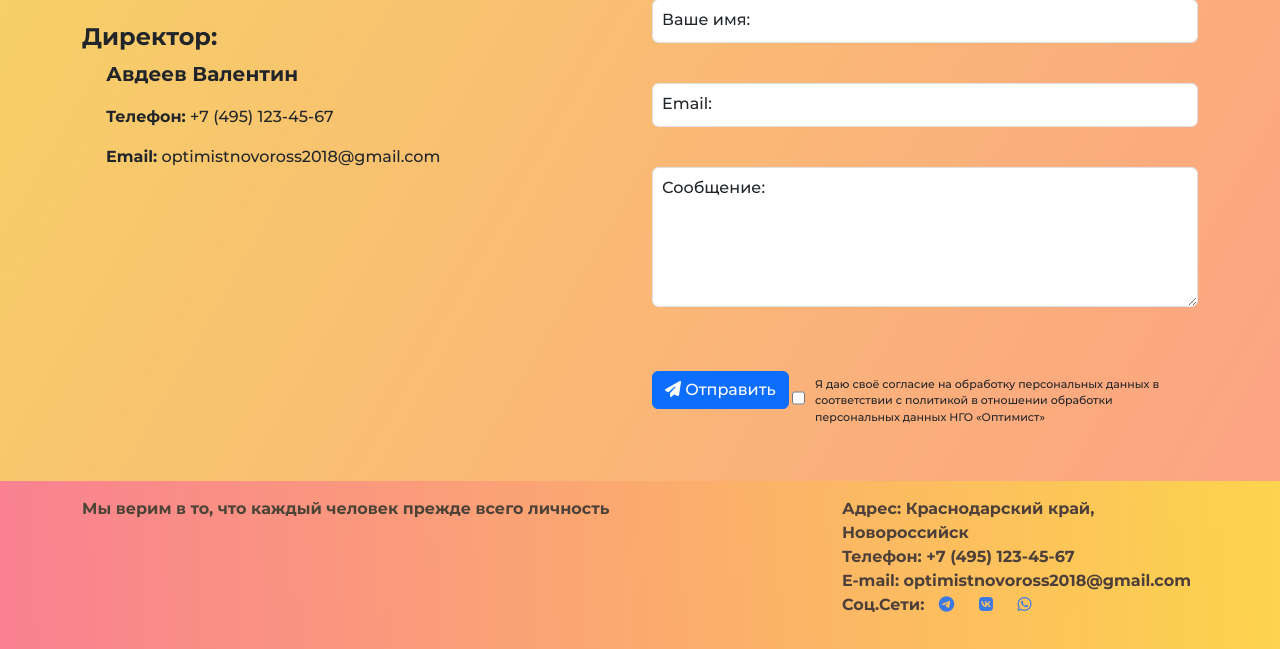
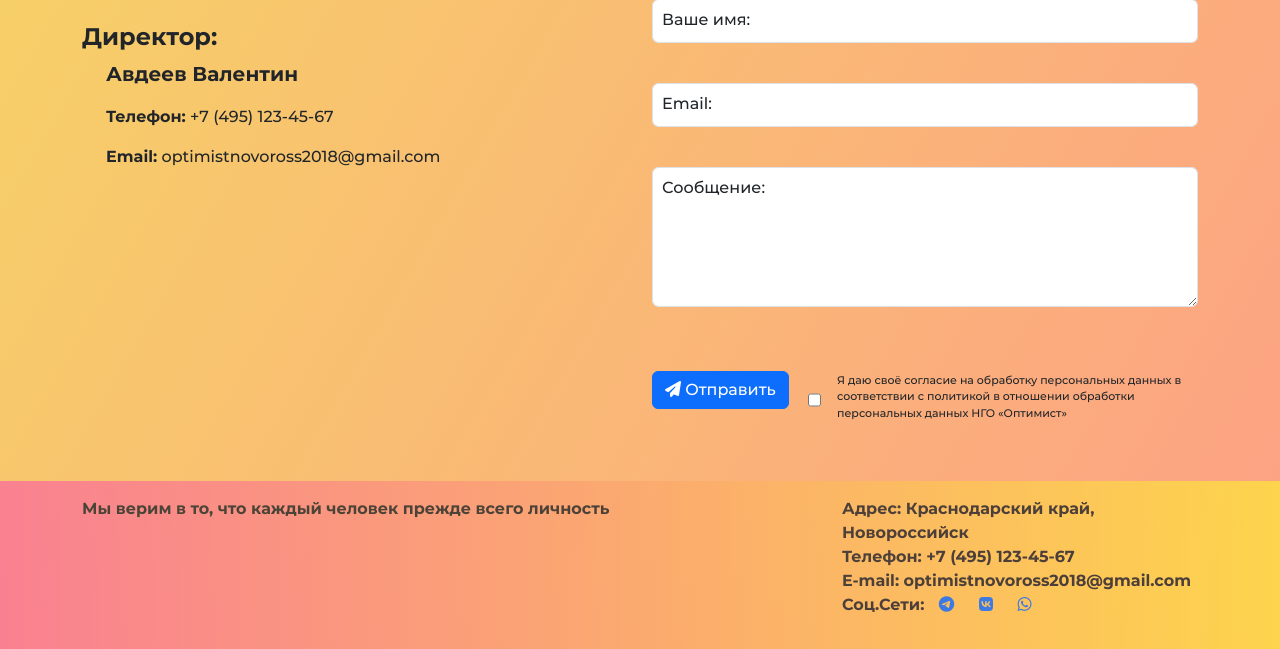
Before and after one commit to SergeiNaum/novoross_society, a Django app: page /contacts/ in a window 1280 px wide. Shown: the part 236-885 px from the top of the page. Run offline with Django 4.2, Linux system fonts and the light colour scheme; some libraries are stand-ins or nearby versions.

Commit message:
add checkbox into moelForm mechanizm

```diff
--- a/society_main/forms.py
+++ b/society_main/forms.py
@@ -9,12 +9,18 @@ class ContactForm(ModelForm):
 
     class Meta:
         model = ContactFormModel
-        fields = ['name', 'email', 'message']
-        labels = {'name': 'Ваше имя', 'email': 'Email', 'message': 'Сообщение'}
+        fields = ['name', 'email', 'message', 'checkbox']
+        labels = {
+            'name': 'Ваше имя',
+            'email': 'Email',
+            'message': 'Сообщение',
+        }
         widgets = {
             'name': forms.TextInput(attrs={'class': 'form-control form-style', 'autocomplete': 'off'}),
             'email': forms.EmailInput(attrs={'class': 'form-control form-style', 'autocomplete': 'off'}),
             'message': forms.Textarea(attrs={
                 'cols': 50, 'rows': 5, 'class': 'form-control form-style', 'autocomplete': 'off'
             }),
+            'checkbox': forms.CheckboxInput(attrs={
+                'class': 'chechbox_in', 'id': 'checkbox', 'required': True}),
         }
--- a/society_main/models.py
+++ b/society_main/models.py
@@ -34,7 +34,7 @@ class ContactFormModel(TimestampedModel):
     name = models.CharField(max_length=100, verbose_name='Имя')
     email = models.EmailField(unique=True, max_length=200, verbose_name='email')
     message = models.TextField(verbose_name="Текст обращения")
-    # checkbox = models.BooleanField(default=False)
+    checkbox = models.BooleanField(default=False)
 
 
 
--- a/society_main/static/society_main/css/style.css
+++ b/society_main/static/society_main/css/style.css
@@ -197,13 +197,13 @@ ul.list-articles li {
 
     width: 20px;
     height: 20px;
-    border: 2px solid #3c7e5e;
+    border: 3px solid #3c7e5e;
 
 
 }
 
 .chechbox_p {
-    font-size: 11px;
+    font-size: 9px;
     margin-left: 10px;
     margin-top: 20px;
 
@@ -215,8 +215,8 @@ ul.list-articles li {
     display: flex;
     margin-left: 130px;
     align-items: center;
-    margin-bottom: 10px;
-    font-size: 16px;
+    margin-top: 8px;
+    font-size: 11px;
 
 
 }
--- a/society_main/templates/society_main/contacts.html
+++ b/society_main/templates/society_main/contacts.html
@@ -29,35 +29,35 @@
         <h3 class="mt-4">Напишите нам:</h3>
         <br>
 
-<form action="" method="POST" id="contactForm">
-
+<form action="" method="POST" class="" id="contactForm">
   {% csrf_token %}
   <div class="form-error">{{ form.non_field_errors }}</div>
-
-  {% for f in form %}
   <div class="mb-3 form-group">
-<label class="form-label" for="{{ f.id_for_label }}">{{f.label}}: </label>
-    {{ f }}
+    {{ form.name.label_tag }}
+    {{ form.name }} <br>
   </div>
-  <div class="form-error">{{ f.errors }}</div>
-  <br>
-    {% endfor %}
-
-  <div class="mb-3  form-group">
-    <label for="accept_tos" class="custom-checkbox">
-      <input type="checkbox" class="chechbox_in" id="accept_tos" required>
-      <p class="chechbox_p"> Я даю своё согласие на обработку персональных данных в соответствии с политикой в отношении обработки персональных данных НГО «Оптимист»</p>
+  <div class="mb-3 form-group">
+    {{ form.email.label_tag }}
+    {{ form.email }} <br>
+  </div>
+  <div class="mb-3 form-group">
+    {{ form.message.label_tag }}
+    {{ form.message }} <br>
+  </div>
+  <div class="mb-3 form-group d-flex align-items-start">
+    <label for="{{ form.checkbox.id_for_label }}" class="custom-checkbox ps-3">
+      {{ form.checkbox }}
+      <p class=" mt-2 ps-3"> Я даю своё согласие на обработку персональных данных в соответствии с политикой в отношении обработки персональных данных НГО «Оптимист»</p>
     </label>
   </div>
-
-  <button type="submit" class="btn btn-primary mt-2">
-    <i class="fa-sharp fa-solid fa-paper-plane"></i>  Отправить</button>
+  <button type="submit" class="btn btn-primary mt-2 ">
+    <i class="fa fa-solid fa-paper-plane"></i> Отправить
+  </button>
 </form>
       </div>
     </div>
   </div>
 </main>
-
 
 
 <script>
```
Also changed, not shown: society_main/templates/society_main/1.html (+69 -22 lines), db.sqlite3, society_main/migrations/0004_contactformmodel_checkbox.py (added).
